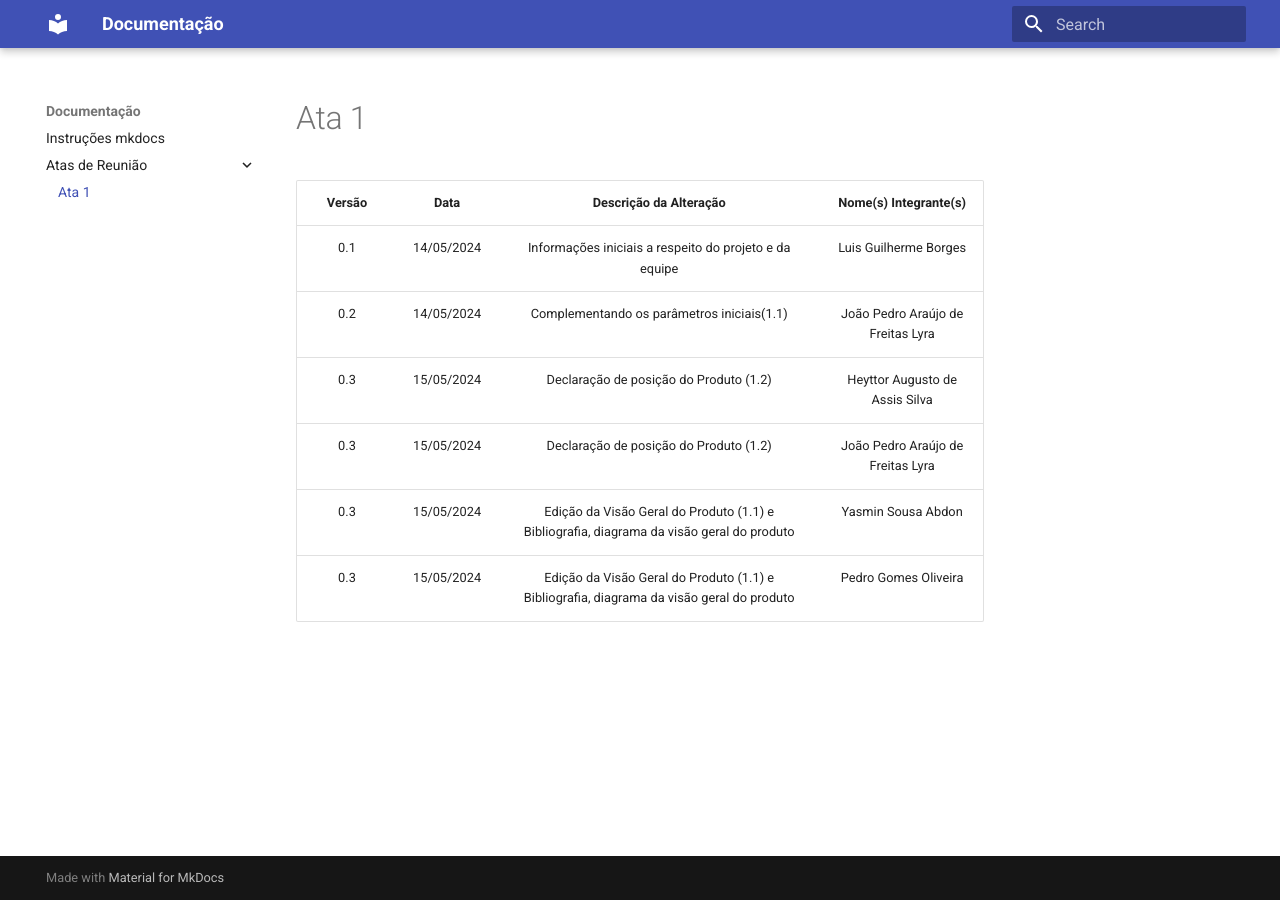
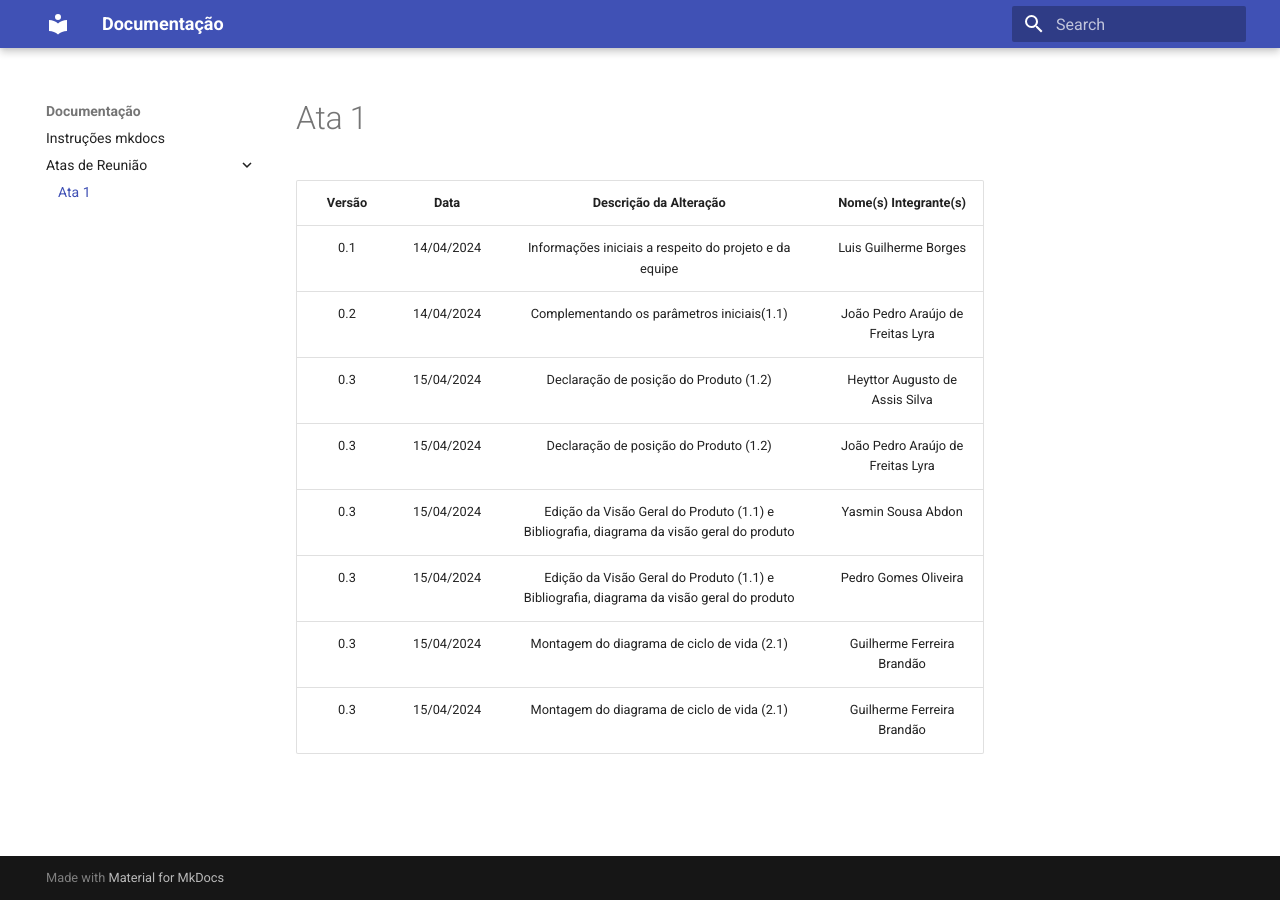
Before and after one commit to yaabdon/mds_othala_project, an MkDocs documentation site: the page built from docs/atas-reuniao/ata-reuniao-1.md, in a window 1280 px wide. Built offline with MkDocs 1.6.1 and Material for MkDocs 9.7.7, drawn with Linux system fonts in a browser that asks for light colours.

Commit message:
Update ata-reuniao-1.md

```diff
--- a/docs/atas-reuniao/ata-reuniao-1.md
+++ b/docs/atas-reuniao/ata-reuniao-1.md
@@ -1,8 +1,10 @@
 | Versão | Data | Descrição da Alteração | Nome(s) Integrante(s) |
 | :----: | :--: | :--------------------: | :-------------------: |
-| 0.1 | 14/05/2024 | Informações iniciais a respeito do projeto e da equipe | Luis Guilherme Borges |
-| 0.2 | 14/05/2024 | Complementando os parâmetros iniciais(1.1) | João Pedro Araújo de Freitas Lyra |
-| 0.3 | 15/05/2024 | Declaração de posição do Produto (1.2) | Heyttor Augusto de Assis Silva |
-| 0.3 | 15/05/2024 | Declaração de posição do Produto (1.2) | João Pedro Araújo de Freitas Lyra |
-| 0.3 | 15/05/2024 | Edição da Visão Geral do Produto (1.1)  e Bibliografia, diagrama da visão geral do produto | Yasmin Sousa Abdon |
-| 0.3 | 15/05/2024 | Edição da Visão Geral do Produto (1.1)  e Bibliografia, diagrama da visão geral do produto | Pedro Gomes Oliveira  |
+| 0.1 | 14/04/2024 | Informações iniciais a respeito do projeto e da equipe | Luis Guilherme Borges |
+| 0.2 | 14/04/2024 | Complementando os parâmetros iniciais(1.1) | João Pedro Araújo de Freitas Lyra |
+| 0.3 | 15/04/2024 | Declaração de posição do Produto (1.2) | Heyttor Augusto de Assis Silva |
+| 0.3 | 15/04/2024 | Declaração de posição do Produto (1.2) | João Pedro Araújo de Freitas Lyra |
+| 0.3 | 15/04/2024 | Edição da Visão Geral do Produto (1.1)  e Bibliografia, diagrama da visão geral do produto | Yasmin Sousa Abdon |
+| 0.3 | 15/04/2024 | Edição da Visão Geral do Produto (1.1)  e Bibliografia, diagrama da visão geral do produto | Pedro Gomes Oliveira  |
+| 0.3 | 15/04/2024 | Montagem do diagrama de ciclo de vida (2.1) | Guilherme Ferreira Brandão  |
+| 0.3 | 15/04/2024 | Montagem do diagrama de ciclo de vida (2.1) | Guilherme Ferreira Brandão  |
```
